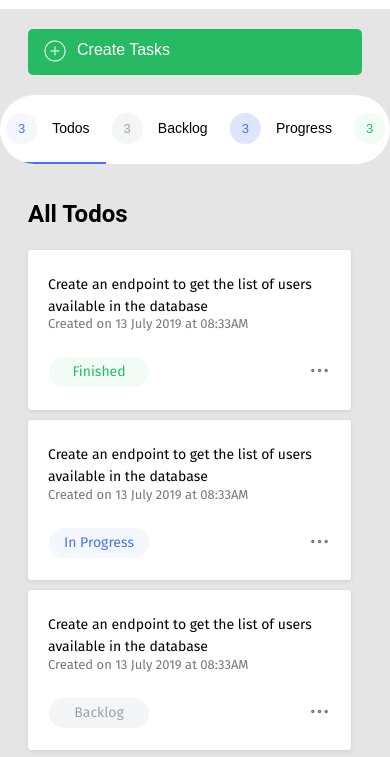
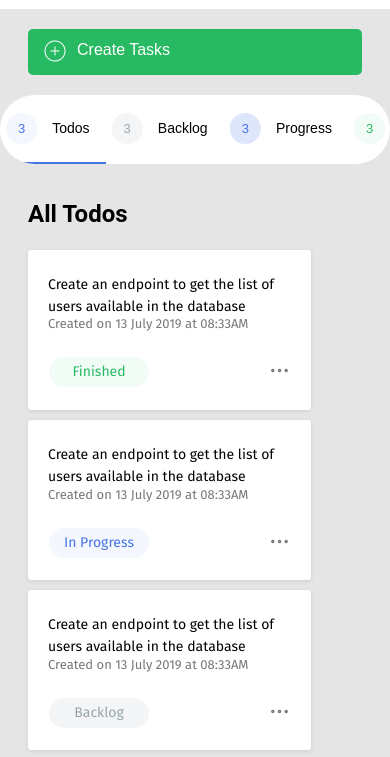
Before and after one commit to chris097/Three60, a website with bundled scripts: page index.html in a window 390 px wide. Shown: the part 71-828 px from the top of the page. Built offline with nearby package versions, Linux system fonts and the light colour scheme; files whose address does not match are found by name.

Commit message:
checking...

```diff
--- a/custom/css/pages/index.css
+++ b/custom/css/pages/index.css
@@ -65,12 +65,12 @@
         width: 80%;
     }
 }
- /* @media screen and (max-width: 400px){
+ @media screen and (max-width: 400px){
     .card-1{
-        width: 80%;
+        width: 70%;
     }
-} */
- @media screen and (max-width: 350px){
+}
+ @media screen and (max-width: 367px){
     .card-1{
         width: 66.88%;
     }
```
